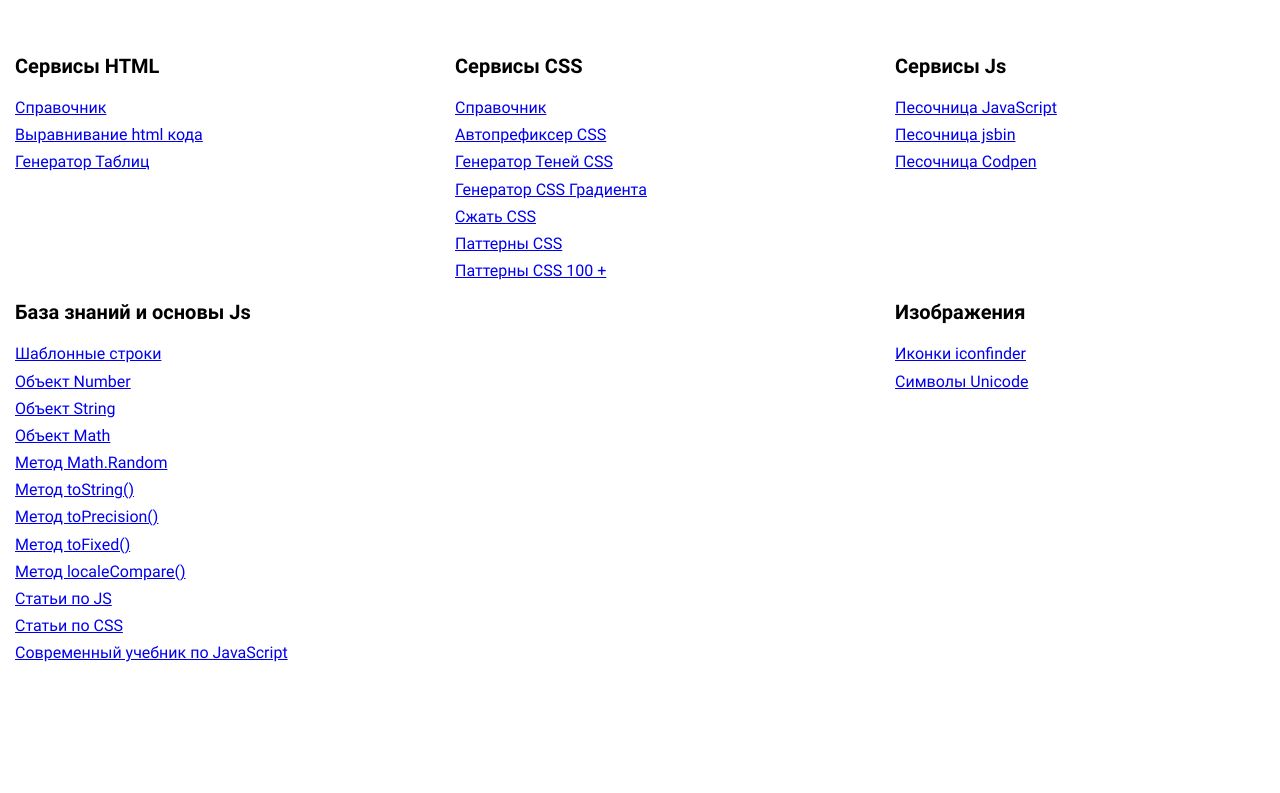
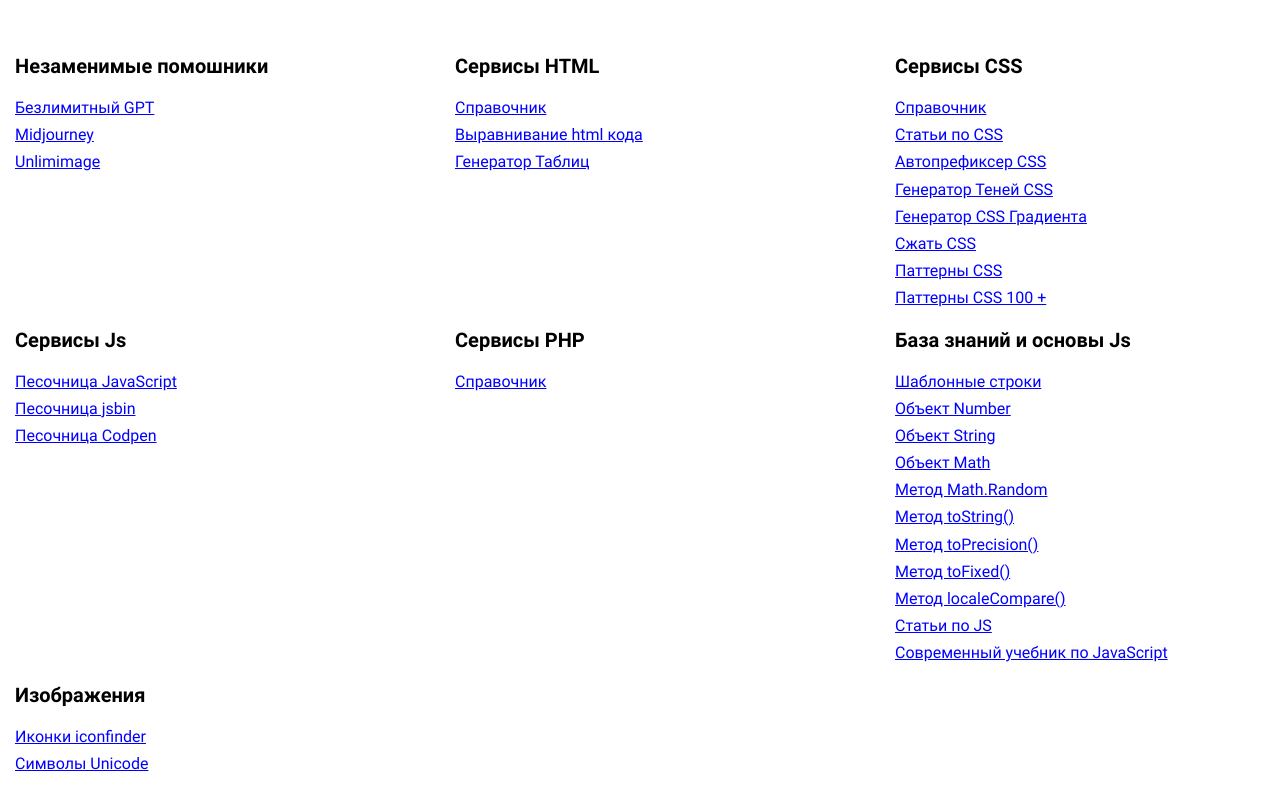
Before and after one commit to rwolfin/GitLink, a plain HTML site: page index.html in a window 1280 px wide. Shown: the part 53-846 px from the top of the page. Before the commit the page ends 800 px from the top, so only its background shows below. Drawn offline with Linux system fonts and the light colour scheme.

Commit message:
creat php

```diff
--- a/css/items.css
+++ b/css/items.css
@@ -12,6 +12,10 @@ header {
     align-items: center;
     justify-content: space-between;
 
+}
+
+a{
+    color: #0000FF;
 }
 
 span.git {
--- a/index.html
+++ b/index.html
@@ -27,6 +27,15 @@
 
 	   <div class="row">
 
+		<div class="col-lg-5">
+			<strong>Незаменимые помошники</strong>
+			<ul>
+				<li><a href="">Безлимитный GPT</a></li>
+				<li><a href="">Midjourney</a></li>
+				<li><a href="">Unlimimage</a></li>
+			</ul>
+		 </div>
+
 			  <div class="col-lg-5">
 				<strong>Сервисы HTML</strong>
 				<ul>
@@ -47,6 +56,7 @@
 				<strong>Сервисы CSS </strong>
 				<ul>
 					<li><a target="_blank" href="https://htmlbook.ru/css">Справочник</a></li>
+					<li><a target="_blank" href="https://purpleschool.ru/knowledge-base/css">Статьи по CSS</a></li>
 					<li><a target="_blank" href="https://autoprefixer.github.io/ru/">Автопрефиксер CSS</a></li>
 					<li><a target="_blank" href="https://active-vision.ru/icon/box-shadow/">Генератор Теней CSS</a></li>
 					<li><a target="_blank" href="https://active-vision.ru/icon/gradient/">Генератор CSS Градиента</a></li>
@@ -73,6 +83,17 @@
 			 </div>
 
 
+
+			 <div class="col-lg-5">
+				<strong>Сервисы PHP </strong>
+				<ul>
+					<li><a href="https://php.ru/manual/">Справочник</a></li>
+					<li><a href=""> </a></li>
+					<li><a href=""> </a></li>
+				</ul>
+			 </div>
+
+
 			 <div class="col-lg-5">
 				<strong>База знаний и основы Js</strong>
 				<ul>
@@ -86,7 +107,7 @@
 					<li><a target="_blank" href="https://developer.mozilla.org/ru/docs/Web/JavaScript/Reference/Global_Objects/Number/toFixed">Метод toFixed()</a></li>
 					<li><a target="_blank" href="https://developer.mozilla.org/ru/docs/Web/JavaScript/Reference/Global_Objects/String/localeCompare">Метод localeCompare()</a></li>
 					<li><a target="_blank" href="https://purpleschool.ru/knowledge-base/javascript">Статьи по JS</a></li>
-					<li><a target="_blank" href="https://purpleschool.ru/knowledge-base/css">Статьи по CSS</a></li>
+
 					<li><a target="_blank" href="https://learn.javascript.ru/">Современный учебник по JavaScript</a></li>
 					<li></li>
 					<li></li>
```
